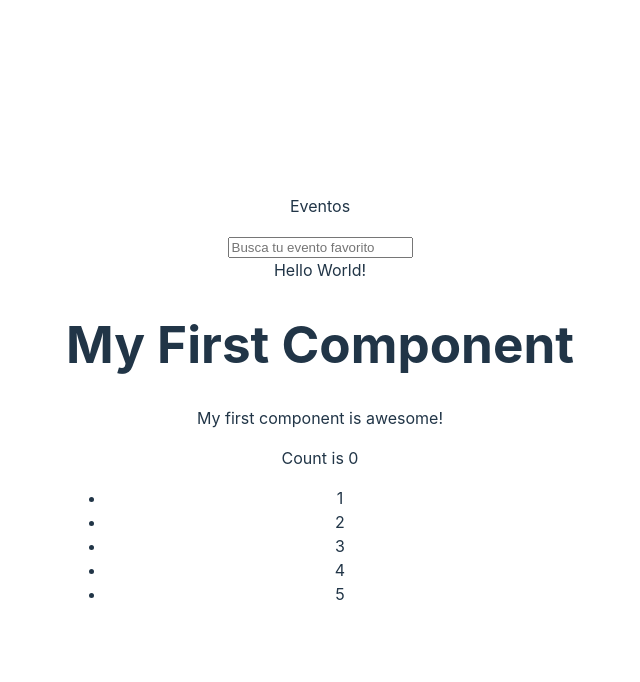
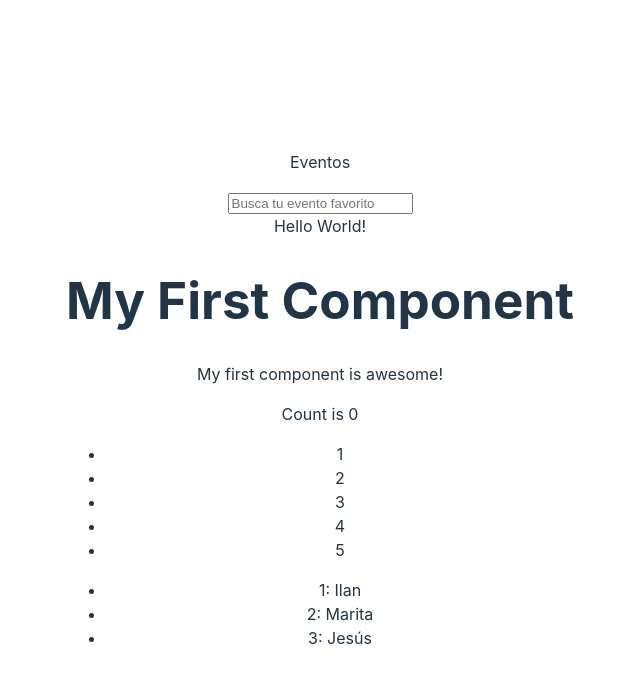
Before and after one commit to ilanangelesrodriguez/boleteria-ticketmaster, a React (Vite) app: page / in a window 1280 px wide. Shown: the top 682 px of the page, without its empty margins (320-960 px from the left). Built offline with nearby package versions, Linux system fonts and the light colour scheme.

Commit message:
feat: agregar renderizado de listas - v02

```diff
--- a/src/App.jsx
+++ b/src/App.jsx
@@ -4,7 +4,23 @@ import MyFirstComponent from "./MyFirstComponent.jsx";
 import {Navbar} from "./components/Navbar/index.jsx";
 
 const arrayOfNumbers = [1, 2, 3, 4, 5];
-
+const arrayOfPeople = [
+    {
+        id: 1,
+        name: 'Ilan',
+        age: 23
+    },
+    {
+        id: 2,
+        name: 'Marita',
+        age: 25
+    },
+    {
+        id: 3,
+        name: 'Jesús',
+        age: 27
+    }
+];
 
 function App() {
   const [count, setCount] = useState(0);
@@ -13,13 +29,16 @@ function App() {
         return <li key={`array-number-item-${number}`}>{number}</li>
   });
 
-  console.log(items);
+  const peopleItems = arrayOfPeople.map((person) => {
+        return <li key={`array-person-item-${person.id}`}>{person.id}: {person.name}</li>
+  });
+
 
   setTimeout(() => {
       setCount(count + 1);
   }, 2000);
 
-  console.log('app rendered');
+  //console.log('app rendered');
 
   return (
       <>
@@ -31,6 +50,9 @@ function App() {
                   <ul>
                       {items}
                   </ul>
+                  <ul>
+                      {peopleItems}
+                  </ul>
               </div>
           )}
       </>
--- a/src/MyFirstComponent.jsx
+++ b/src/MyFirstComponent.jsx
@@ -9,7 +9,7 @@ const MyFirstComponent = ( {propOne, propTwo, propThree} ) => {
         setCount(count + 1);
     }, 200000);
 
-    console.log('my first component rendered');
+    //console.log('my first component rendered');
 
     return (
         <div>
```
